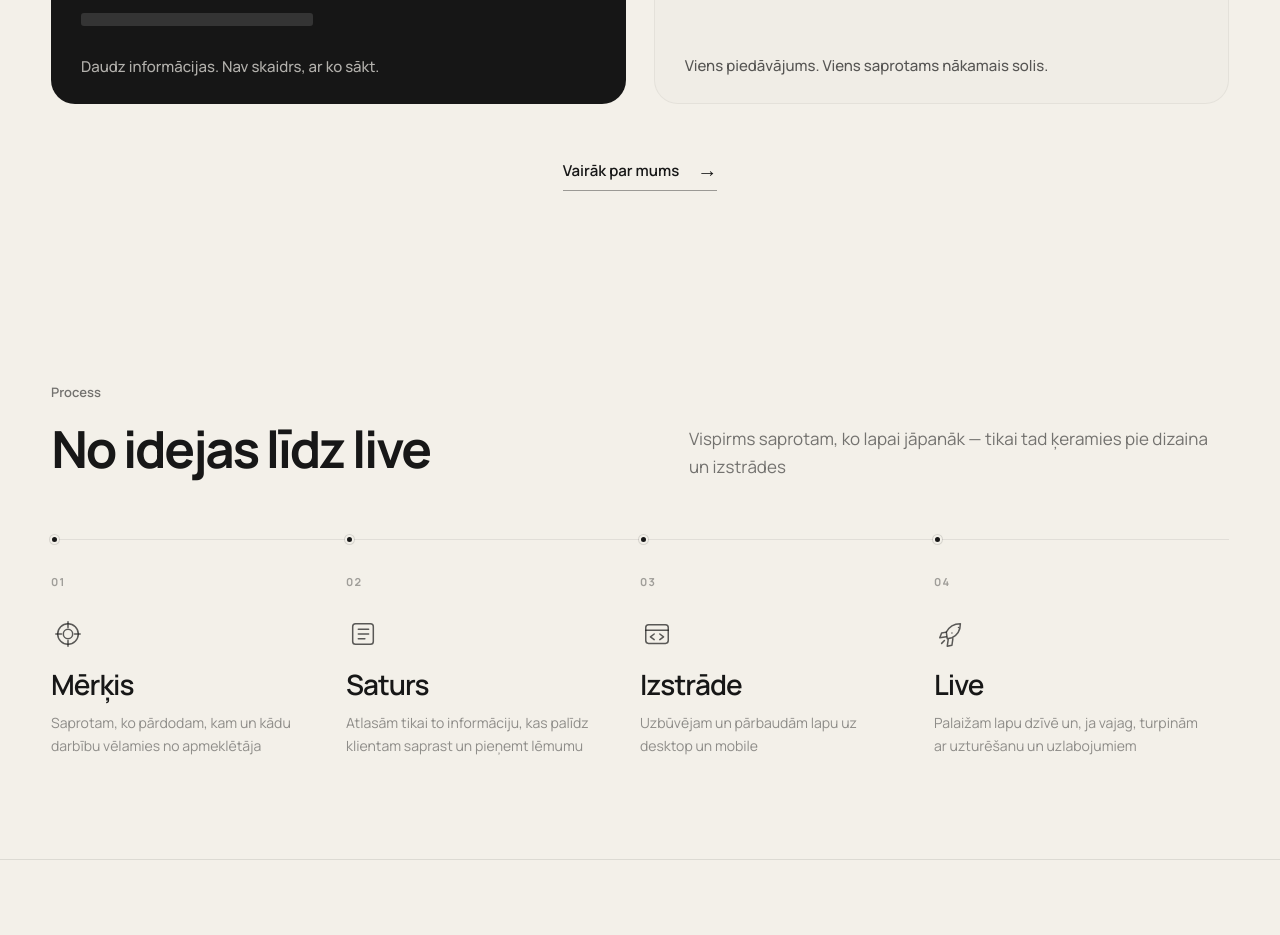
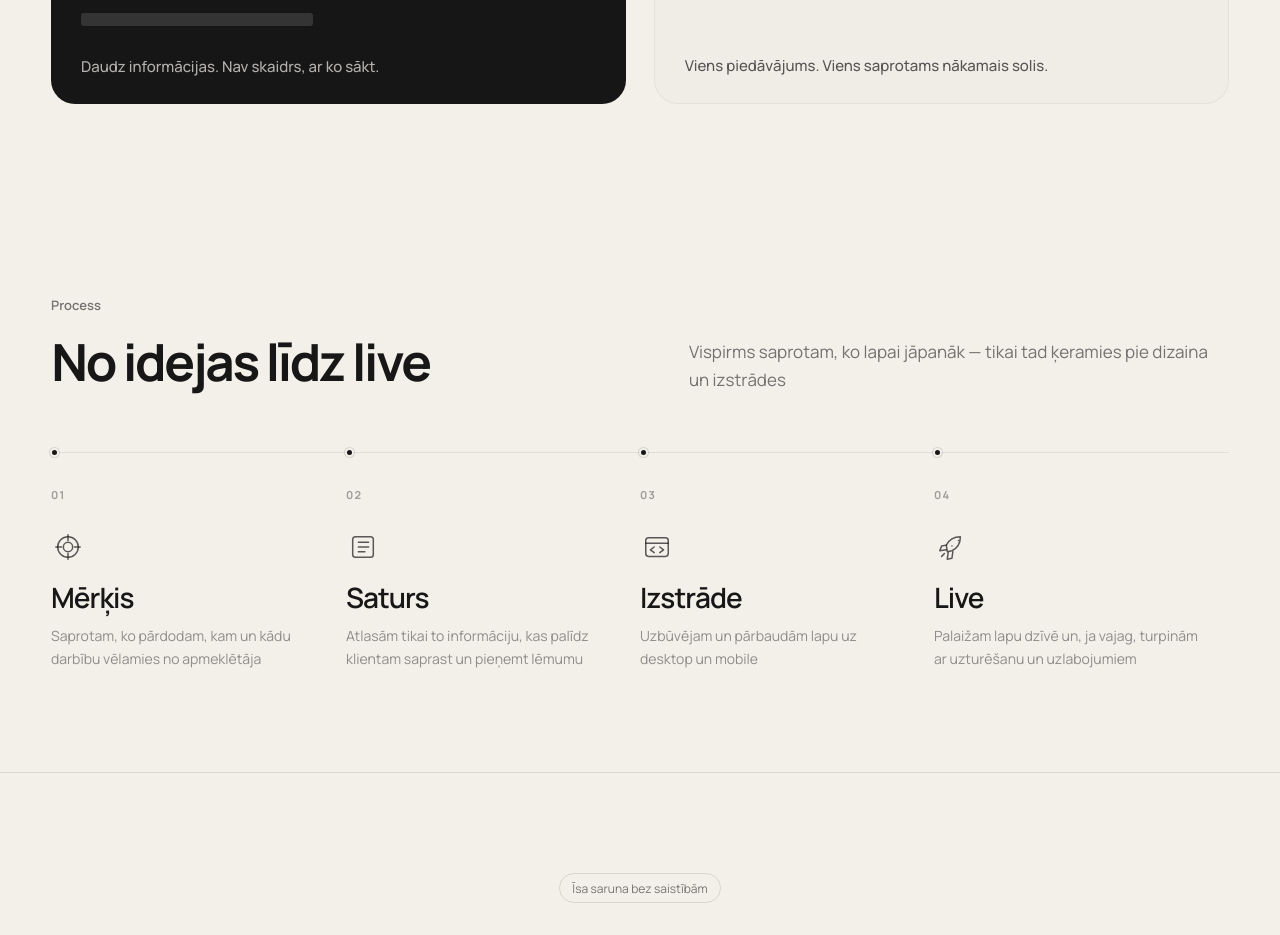
Before and after one commit to davisl24/WEBSITEAGENCY, a Next.js app: page / in a window 1280 px wide. Shown: the part 2380-3315 px from the top of the page. Built offline with nearby package versions, Linux system fonts and the light colour scheme.

Commit message:
Remove redundant About link below homepage comparison

```diff
--- a/app/components/ValueShowcase.tsx
+++ b/app/components/ValueShowcase.tsx
@@ -40,7 +40,6 @@ export default function ValueShowcase() {
               </div>
             </div>
           </RevealOnView>
-          <div className="value-bottom-link"><a className="value-about-link" href="/par-mums">Vairāk par mums <span aria-hidden="true">→</span></a></div>
         </div>
       </div>
     </section>
```
